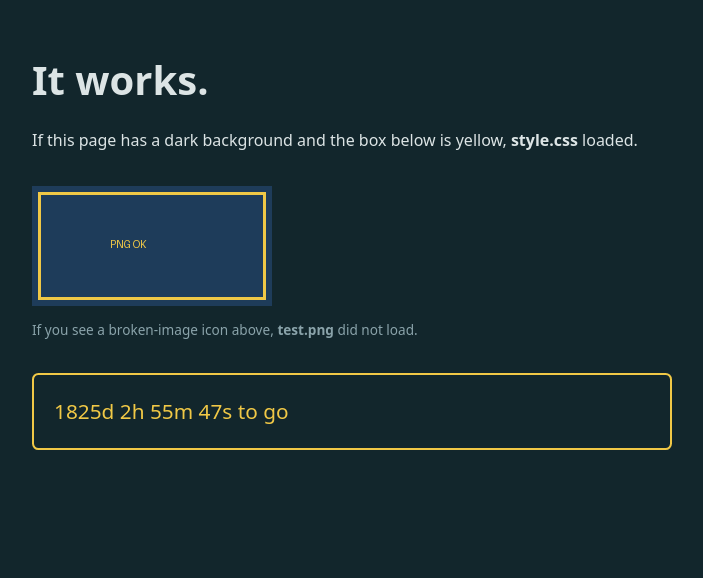
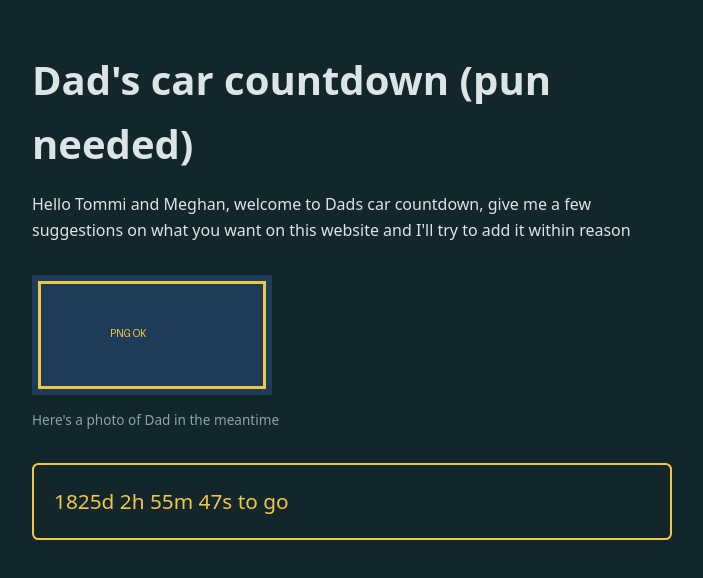
Before and after one commit to alt-ksalou-smith/alt-ksalou-smith.github.io, a plain HTML site: page index.html in a window 1280 px wide. Shown: the whole page, without its empty margins (288-991 px from the left). Drawn offline with Linux system fonts and the light colour scheme.

Commit message:
dad timer

```diff
--- a/index.html
+++ b/index.html
@@ -8,12 +8,12 @@
 </head>
 <body>
 
-  <h1>It works.</h1>
+  <h1> Dad's car countdown (pun needed) </h1>
 
-  <p>If this page has a dark background and the box below is yellow, <strong>style.css</strong> loaded.</p>
+  <p> Hello Tommi and Meghan, welcome to Dads car countdown, give me a few suggestions on what you want on this website and I'll try to add it within reason </p>
 
   <img src="test.png" alt="Test image">
-  <p class="hint">If you see a broken-image icon above, <strong>test.png</strong> did not load.</p>
+  <p class="hint"> Here's a photo of Dad in the meantime </p>
 
   <div id="countdown" class="box">script.js did NOT load</div>
 
```
